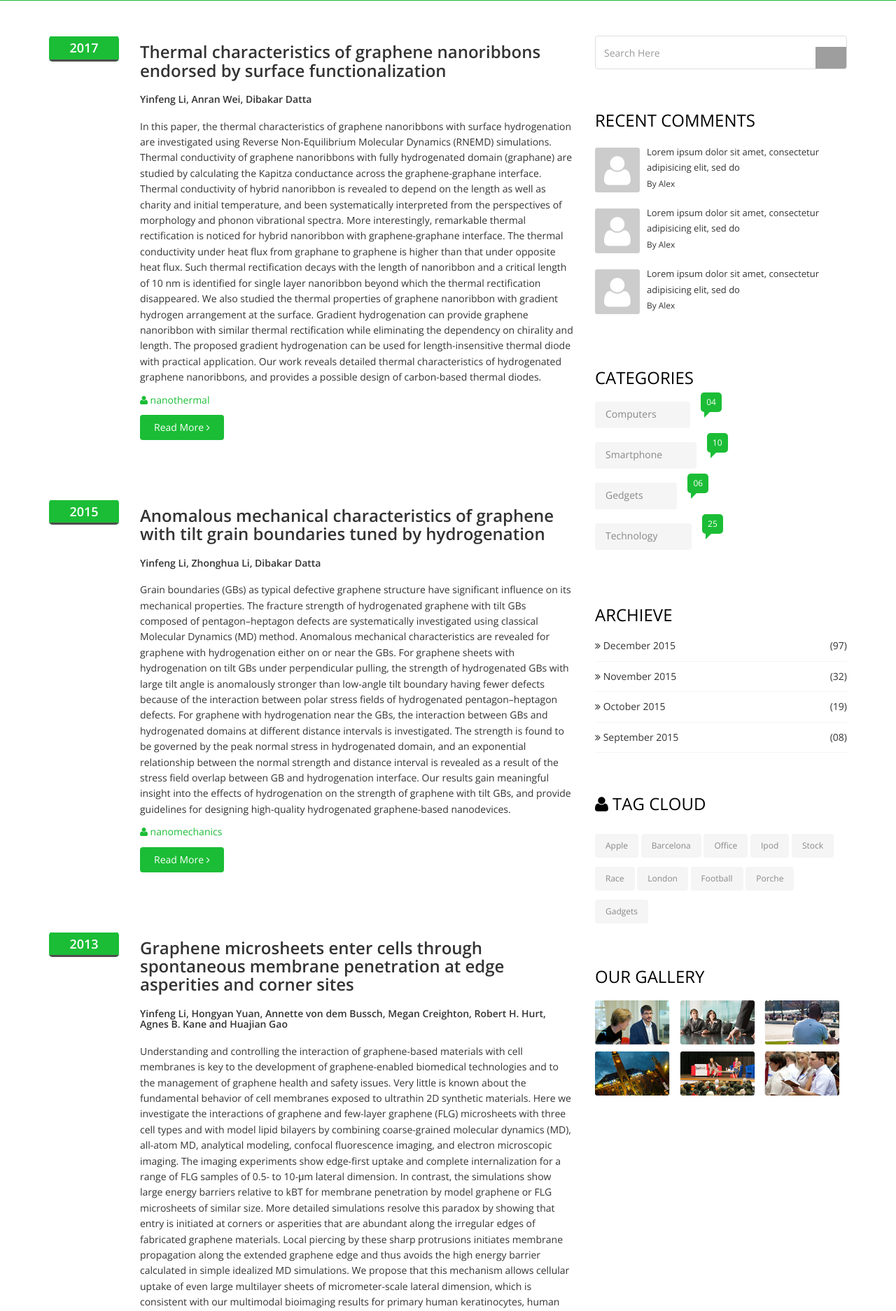
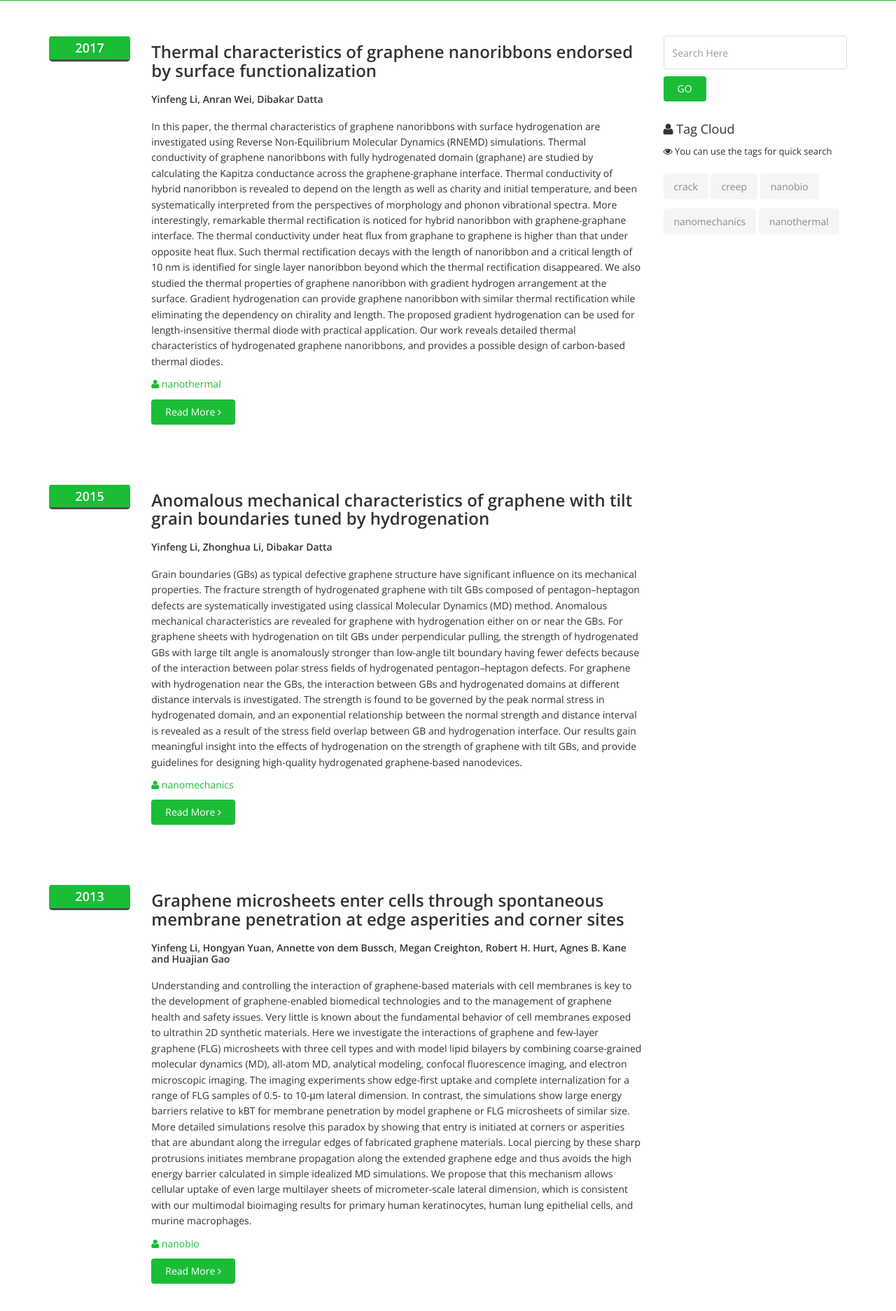
Before and after one commit to jxfzwar/personal_page, a Django app: page /base/blog.html/ in a window 1280 px wide. Shown: the part 152-2026 px from the top of the page at 70% size. Run offline with Django 3.2, Linux system fonts and the light colour scheme; data comes from the database, SQL or seed files in the repository; some libraries are stand-ins or nearby versions; grey boxes are pictures that could not be loaded.

Commit message:
search and tag

```diff
--- a/base/views.py
+++ b/base/views.py
@@ -1,7 +1,7 @@
 # -*- coding: utf-8 -*-
 
 from django.shortcuts import render
-from .models import Article
+from .models import Article,Column
 
 def aindex(request):
     return render(request, 'aindex.html')
@@ -10,9 +10,41 @@ def about(request):
     return render(request, 'about.html')
 
 def blog(request):
-    latest_article_list = Article.objects.query_by_time()
-    context = {'latest_article_list': latest_article_list}
-    return render(request, 'blog.html',context)
+    #latest_article_list = Article.objects.query_by_time()
+    article_column = Column.objects.all()
+    #context = {'latest_article_list': latest_article_list,'article_column':article_column}
+
+    keyword = request.POST.get('searchWords')
+    allArticle = Article.objects.query_by_time()
+    SearchResult = []
+    if keyword == None:
+        SearchResult = allArticle
+    else:
+        for x in allArticle:
+            if keyword in x.title:
+                SearchResult.append(x)
+            elif keyword in x.abstract:
+                SearchResult.append(x)
+            elif keyword in x.author:
+                SearchResult.append(x)
+            elif keyword in str(x.publish_year):
+                SearchResult.append(x)
+            else:
+                for y in x.column.all():
+                    if keyword in y.name:
+                        SearchResult.append(x)
+
+    if len(SearchResult) == 0:
+        SearchStatus = "Error"
+    else:
+        SearchStatus = "Success"
+    ResultAmount = len(SearchResult)
+
+    return render(request, 'blog.html', {"keyword": keyword,
+                                                "SearchResult": SearchResult,
+                                                "SearchStatus": SearchStatus,
+                                                "ResultAmount": ResultAmount,
+                                         "article_column":article_column})
 
 def contact(request):
     return render(request, 'contact.html')
--- a/static/css/style.css
+++ b/static/css/style.css
@@ -815,7 +815,7 @@ a.btn-primary:hover {
 }
 
 .widget {
-  margin-bottom: 60px;
+  margin-bottom: 30px;
   padding-left: 0;
 }
 
@@ -1004,6 +1004,10 @@ ul.faq li > div h3 {
   margin-top: 0;
 }
 
+.subbotton{
+  margin-top: 10px;
+}
+
 .read-more-on-center{
     text-align: center;
 }
@@ -1116,6 +1120,7 @@ ul.sidebar-gallery {
 }
 
 .tag-cloud li a {
+  font-size: 14px;
   background: #f5f5f5;
   color: #888;
   border: 0;
--- a/templates/blog.html
+++ b/templates/blog.html
@@ -65,8 +65,9 @@
 	<section id="blog" class="container">
         <div class="blog">
             <div class="row">
-                 <div class="col-md-8">
-                     {% for article in latest_article_list %}
+                 <div class="col-md-9">
+                     {% if SearchStatus == "Success" %}
+                     {% for article in SearchResult %}
                     <div class="blog-item">
                         <div class="row">
                             <div class="col-xs-12 col-sm-2">
@@ -85,30 +86,11 @@
                                 {% for column in article.column.all %}
                                 <p><span id="column"><i class="fa fa-user"></i> {{ column.name }} </span></p>
                                 {% endfor %}
-                                <p><a href="{{ article.articleurl }}" class="btn btn-primary readmore" >Read More <i class="fa fa-angle-right"></i></a></p>
+                                <p><a href="{{ article.articleurl }}" target="_blank" class="btn btn-primary readmore" >Read More <i class="fa fa-angle-right"></i></a></p>
                             </div>
                         </div>
-                    </div><!--/.blog-item-->
-                     {% endfor %}
-
-                    <div class="blog-item">
-                        <div class="row">
-                             <div class="col-sm-2">
-                                <div class="entry-meta">
-                                    <span id="publish_date">07  JUNY</span>
-                                    <span><i class="fa fa-user"></i> <a href="#">John Doe</a></span>
-                                    <span><i class="fa fa-comment"></i> <a href="#">2 Comments</a></span>
-                                    <span><i class="fa fa-heart"></i><a href="#">56 Likes</a></span>
-                                </div>
-                            </div>
-                            <div class="col-sm-10 blog-content">
-                                <a href=""><img class="img-responsive img-blog" src="{% static "images/3.jpg" %}" width="100%" alt="" /></a>
-                                <h4>Consequat bibendum quam liquam viverra</h4>
-                                <p>Curabitur quis libero leo, pharetra mattis eros. Praesent consequat libero eget dolor convallis vel rhoncus magna scelerisque. Donec nisl ante, elementum eget posuere a, consectetur a metus. Proin a adipiscing sapien. Suspendisse vehicula porta lectus vel semper. Nullam sapien elit, lacinia eu tristique non.posuere at mi. Morbi at turpis id urna ullamcorper ullamcorper.</p>
-                                <a class="btn btn-primary readmore">Read More <i class="fa fa-angle-right"></i></a>
-                            </div>
-                        </div>
-                    </div><!--/.blog-item-->
+                    </div>
+                    {% endfor %}<!--/.blog-item-->
 
                     <ul class="pagination pagination-lg">
                         <li><a href="#"><i class="fa fa-long-arrow-left"></i>Previous Page</a></li>
@@ -119,16 +101,41 @@
                         <li><a href="#">5</a></li>
                         <li><a href="#">Next Page<i class="fa fa-long-arrow-right"></i></a></li>
                     </ul><!--/.pagination-->
+                     {% endif %}
+
+                     {% if SearchStatus == "Error" %}
+                     <div class="blog-item">
+                        <div class="row">
+                            <div class="col-xs-12 col-sm-12">
+                                <h2>Sorry! The articles about {{ keyword }} can not be found.</h2>
+                                <h2>Please search again!</h2>
+                            </div>
+                        </div>
+                     </div>
+                     {% endif %}
+
                 </div><!--/.col-md-8-->
 
-                <aside class="col-md-4">
+                <div class="col-md-3">
                     <div class="widget search">
-                        <form role="form">
-                            <input type="text" class="form-control search_box" autocomplete="off" placeholder="Search Here">
+                        <form role="form" method="POST">
+                            {% csrf_token %}
+                            <input type="text" name="searchWords" class="form-control search_box" autocomplete="off" placeholder="Search Here" value="">
+                            <input type="submit" class="btn btn-primary subbotton" value="GO"/>
                         </form>
                     </div><!--/.search-->
 
-    				<div class="widget categories">
+                    <div class="widget tags ">
+                        <h4><i class="fa fa-user"></i> Tag Cloud</h4>
+                        <p><i class="fa fa-eye"></i> You can use the tags for quick search</p>
+                        <ul class="tag-cloud">
+                            {% for column in article_column %}
+                            <li><a class="btn btn-xs btn-primary">{{ column.name }}</a></li>
+                            {% endfor %}
+                        </ul>
+                    </div><!--/.tags-->
+
+    			<!--<div class="widget categories">
                         <h3>Recent Comments</h3>
                         <div class="row">
                             <div class="col-sm-12">
@@ -157,9 +164,9 @@
                             </div>
                         </div>
                     </div><!--/.recent comments-->
+                    -->
 
-
-                    <div class="widget categories">
+                <!--<div class="widget categories">
                         <h3>Categories</h3>
                         <div class="row">
                             <div class="col-sm-6">
@@ -172,8 +179,9 @@
                             </div>
                         </div>
                     </div><!--/.categories-->
+                    -->
 
-    				<div class="widget archieve">
+    			<!--<div class="widget archieve">
                         <h3>Archieve</h3>
                         <div class="row">
                             <div class="col-sm-12">
@@ -186,24 +194,9 @@
                             </div>
                         </div>
                     </div><!--/.archieve-->
+                    -->
 
-                    <div class="widget tags">
-                        <h3><i class="fa fa-user"></i> Tag Cloud</h3>
-                        <ul class="tag-cloud">
-                            <li><a class="btn btn-xs btn-primary" href="#">Apple</a></li>
-                            <li><a class="btn btn-xs btn-primary" href="#">Barcelona</a></li>
-                            <li><a class="btn btn-xs btn-primary" href="#">Office</a></li>
-                            <li><a class="btn btn-xs btn-primary" href="#">Ipod</a></li>
-                            <li><a class="btn btn-xs btn-primary" href="#">Stock</a></li>
-                            <li><a class="btn btn-xs btn-primary" href="#">Race</a></li>
-                            <li><a class="btn btn-xs btn-primary" href="#">London</a></li>
-                            <li><a class="btn btn-xs btn-primary" href="#">Football</a></li>
-                            <li><a class="btn btn-xs btn-primary" href="#">Porche</a></li>
-                            <li><a class="btn btn-xs btn-primary" href="#">Gadgets</a></li>
-                        </ul>
-                    </div><!--/.tags-->
-
-    				<div class="widget blog_gallery">
+    			<!--<div class="widget blog_gallery">
                         <h3>Our Gallery</h3>
                         <ul class="sidebar-gallery">
                             <li><a href="#"><img src="{% static "images/blog/gallery1.png" %}" alt="" /></a></li>
@@ -214,7 +207,8 @@
                             <li><a href="#"><img src="{% static "images/blog/gallery6.png" %}" alt="" /></a></li>
                         </ul>
                     </div><!--/.blog_gallery-->
-    			</aside>
+                -->
+    			</div>
             </div><!--/.row-->
         </div>
     </section><!--/#blog-->
```
Also changed, not shown: 1 other file.
